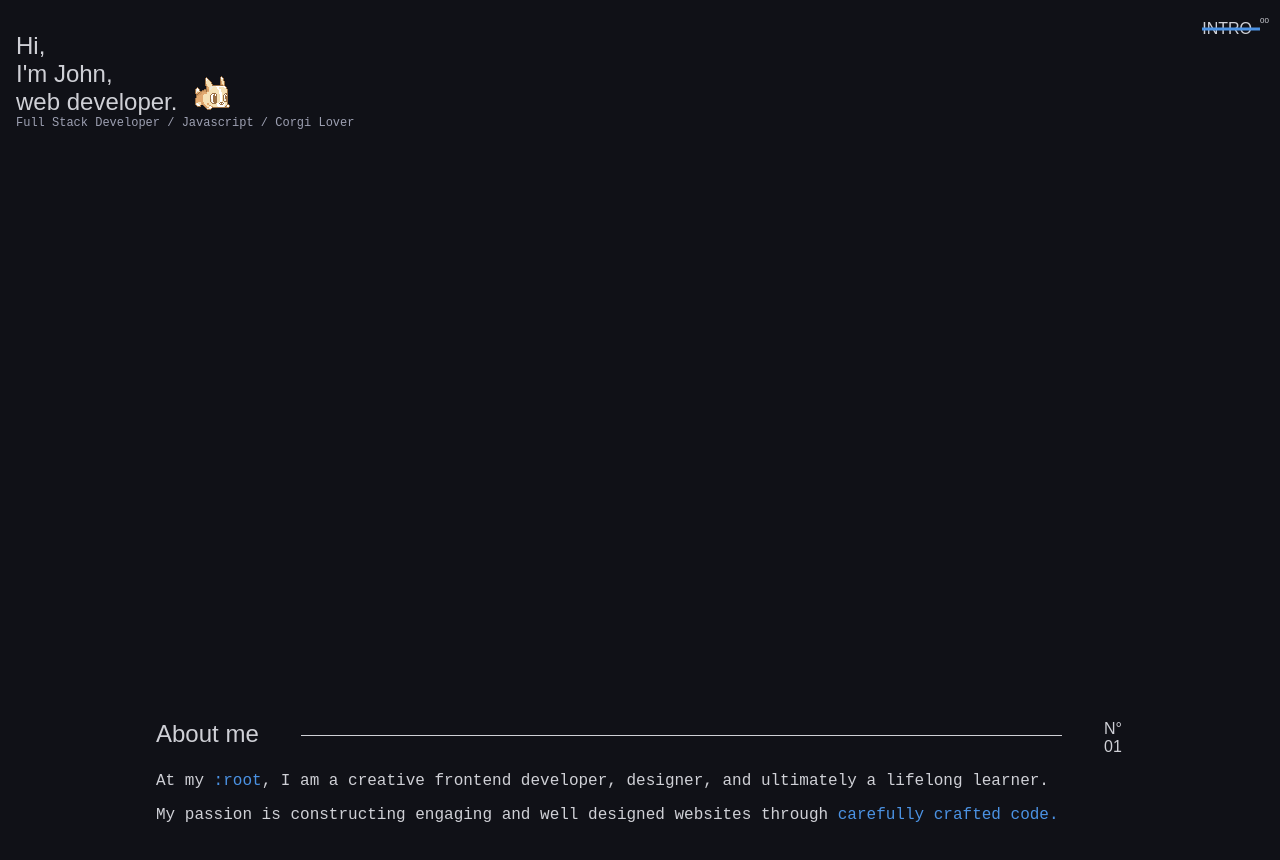
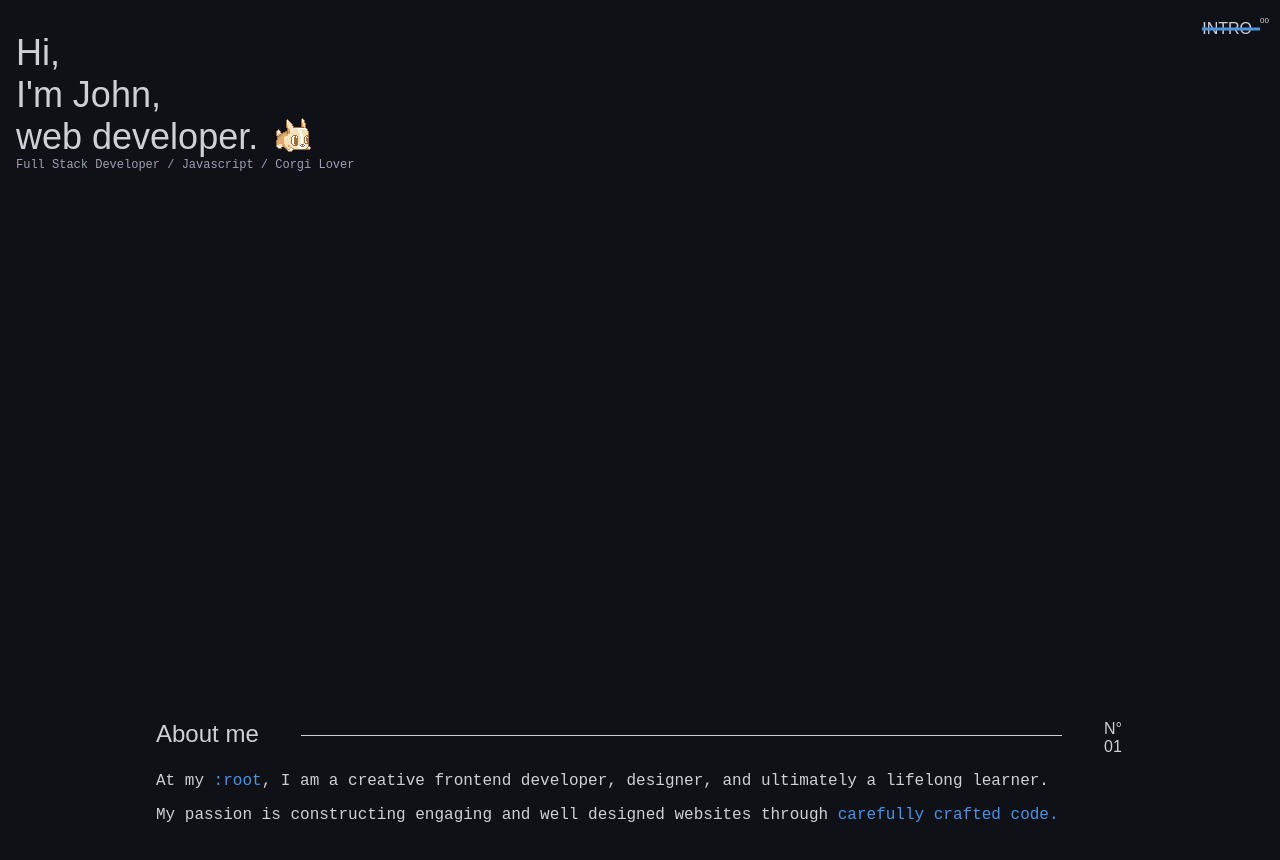
Before and after one commit to lampshde/WonderCorgii, a React (Create React App) app: page / in a window 1280 px wide. Shown: the top 860 px of the page. Built offline with nearby package versions, Linux system fonts and the light colour scheme.

Commit message:
Bigger font

```diff
--- a/src/App.css
+++ b/src/App.css
@@ -24,7 +24,7 @@ header{
 }
 
 .title .title-line{
-  font-size: 24px;
+  font-size: 36px;
   color: #CFD0D6;
   position: relative;
 }
```
